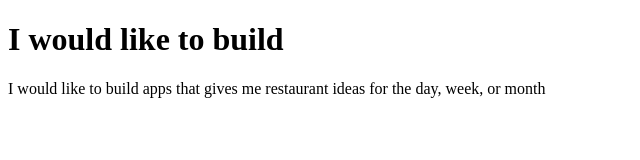
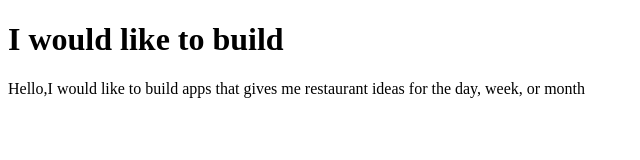
Before and after one commit to dcatan89/prep-91621-code-solutions, a website: page prep-example/index.html in a window 1280 px wide. Shown: the whole page, without its empty margins (0-640 px from the left). Drawn offline with Linux system fonts and the light colour scheme.

Commit message:
Completed prep-example

```diff
--- a/prep-example/index.html
+++ b/prep-example/index.html
@@ -7,7 +7,7 @@
   <h1>I would like to build</h1>
   <p>
     <!-- write your app ideas here 👇 -->
-I would like to build apps that gives me restaurant ideas for the day, week, or month
+Hello,I would like to build apps that gives me restaurant ideas for the day, week, or month
 
 
 
```
